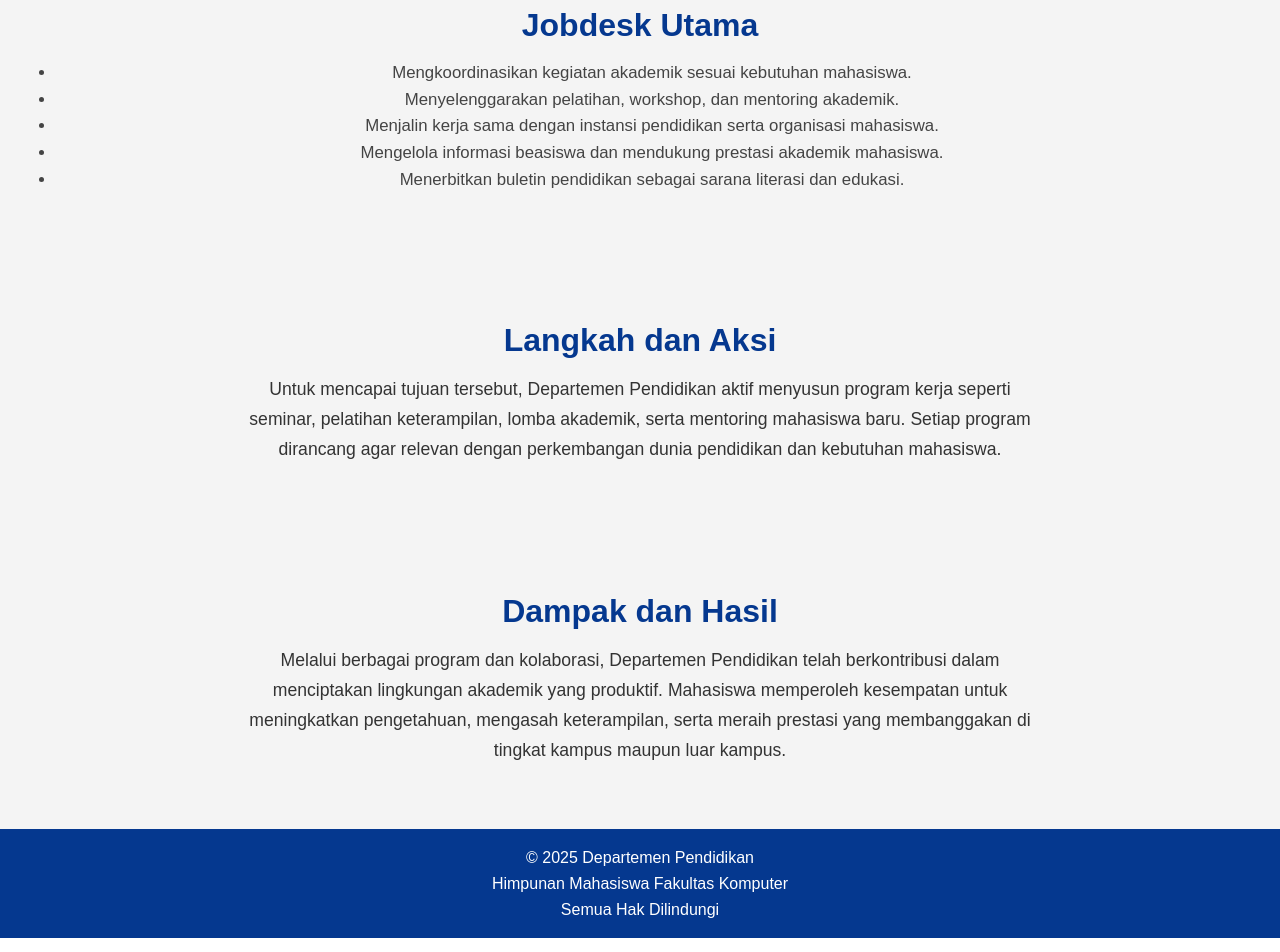
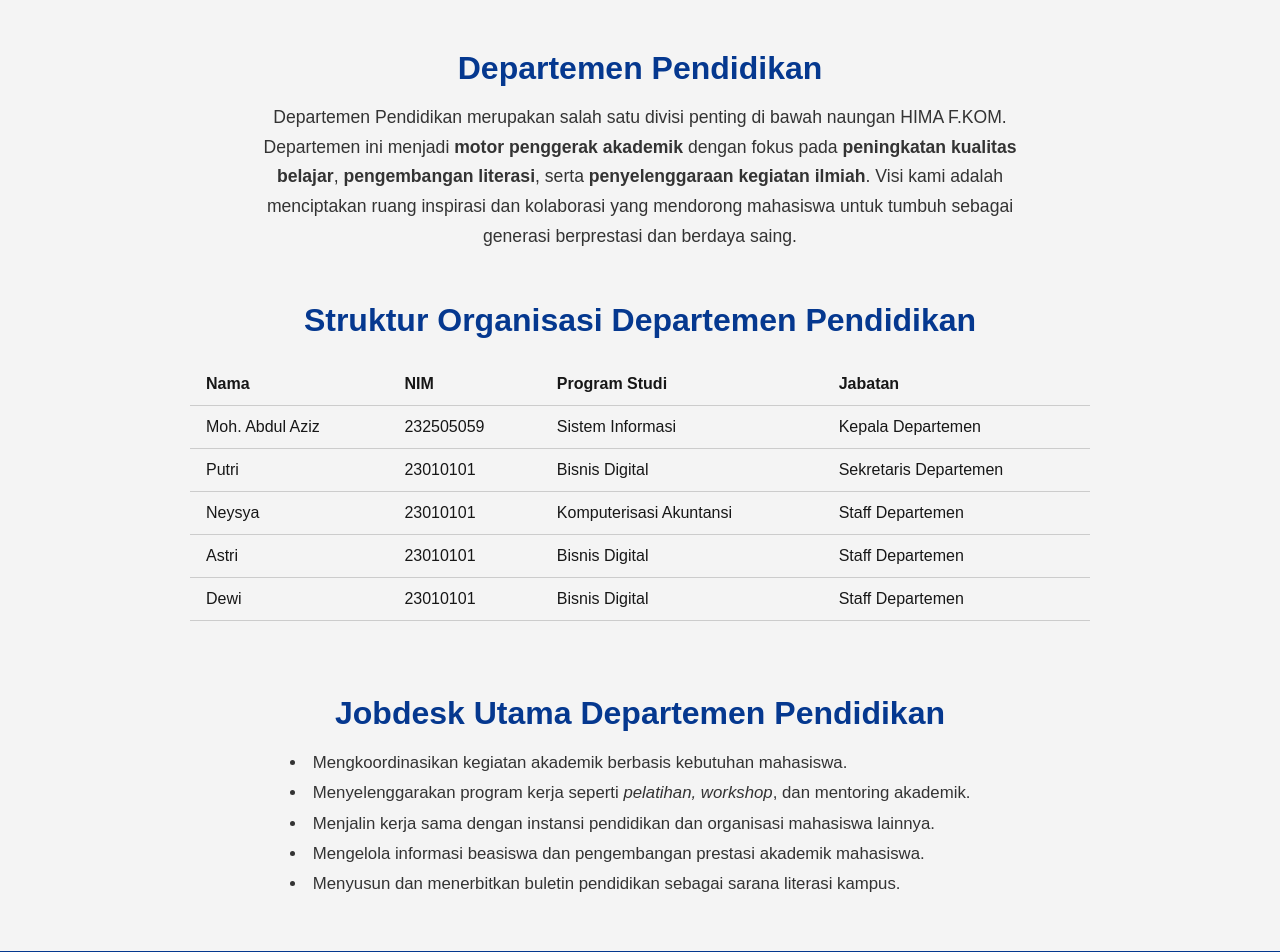
Before and after one commit to DepPend/DepPend, a Next.js app: page / in a window 1280 px wide. Shown: the part 1200-2152 px from the top of the page. Built offline with nearby package versions, Linux system fonts and the light colour scheme.

Commit message:
Update index.js

```diff
--- a/pages/index.js
+++ b/pages/index.js
@@ -6,6 +6,7 @@ export default function HomePage() {
       <Head>
         <title>Beranda | Departemen Pendidikan HIMA F.KOM</title>
       </Head>
+
 
       {/* Hero Section */}
       <section style={styles.heroSection}>
@@ -17,76 +18,125 @@ export default function HomePage() {
         </div>
       </section>
 
-      {/* Section: Tentang Departemen Pendidikan */}
+      {/* Himpunan Mahasiswa Fakultas Komputer */}
       <section style={styles.aboutSection}>
-  {/* S - Situation */}
-  <h3 style={styles.sectionTitle}>Tentang Departemen Pendidikan</h3>
+        <br></br>
+        <br></br>
+        <h2 style={styles.sectionTitle}>ARUNIKA BHAKTI</h2>
+      </section>
+
+      {/* Himpunan Mahasiswa Fakultas Komputer */}
+      <section style={styles.aboutSection}>
+        <br></br>
+        <h2 style={styles.sectionTitle}>Himpunan Mahasiswa Fakultas Komputer</h2>
         <p style={styles.sectionText}>
-    Departemen Pendidikan HIMA F.KOM hadir sebagai bagian dari Himpunan Mahasiswa
-    yang berfokus pada peningkatan mutu akademik, literasi, serta pengembangan budaya ilmiah.
-    Kami menjadi wadah untuk mahasiswa dalam berkembang secara intelektual dan profesional.
+          Himpunan Mahasiswa Fakultas Komputer (HIMA F.KOM) adalah organisasi mahasiswa
+          yang menjadi wadah pengembangan diri, penyaluran aspirasi, serta ruang kolaborasi
+          untuk seluruh mahasiswa F.KOM. HIMA berperan penting dalam membangun budaya akademik
+          yang produktif, kreatif, dan inovatif.
         </p>
       </section>
 
-{/* T - Task */}
+      {/* Departemen Pendidikan */}
       <section style={styles.aboutSection}>
-  <h3 style={styles.sectionTitle}>Jobdesk Utama</h3>
-  <ul style={styles.jobdeskList}>
-    <li>Mengkoordinasikan kegiatan akademik sesuai kebutuhan mahasiswa.</li>
-    <li>Menyelenggarakan pelatihan, workshop, dan mentoring akademik.</li>
-    <li>Menjalin kerja sama dengan instansi pendidikan serta organisasi mahasiswa.</li>
-    <li>Mengelola informasi beasiswa dan mendukung prestasi akademik mahasiswa.</li>
-    <li>Menerbitkan buletin pendidikan sebagai sarana literasi dan edukasi.</li>
-  </ul>
-</section>
-
-{/* A - Action */}
-<section style={styles.aboutSection}>
-  <h3 style={styles.sectionTitle}>Langkah dan Aksi</h3>
+        <br></br>
+        <h2 style={styles.sectionTitle}>Departemen Pendidikan</h2>
         <p style={styles.sectionText}>
-    Untuk mencapai tujuan tersebut, Departemen Pendidikan aktif menyusun program kerja
-    seperti seminar, pelatihan keterampilan, lomba akademik, serta mentoring mahasiswa baru.
-    Setiap program dirancang agar relevan dengan perkembangan dunia pendidikan dan kebutuhan mahasiswa.
+          Departemen Pendidikan merupakan salah satu divisi penting di bawah naungan HIMA F.KOM.
+          Departemen ini menjadi <strong>motor penggerak akademik</strong> dengan fokus pada
+          <strong> peningkatan kualitas belajar</strong>,
+          <strong> pengembangan literasi</strong>, serta
+          <strong> penyelenggaraan kegiatan ilmiah</strong>.
+          Visi kami adalah menciptakan ruang inspirasi dan kolaborasi yang mendorong mahasiswa
+          untuk tumbuh sebagai generasi berprestasi dan berdaya saing.
         </p>
       </section>
 
-{/* R - Result */}
+      {/* Struktur Organisasi */}
       <section style={styles.aboutSection}>
-  <h3 style={styles.sectionTitle}>Dampak dan Hasil</h3>
-  <p style={styles.sectionText}>
-    Melalui berbagai program dan kolaborasi, Departemen Pendidikan telah berkontribusi dalam menciptakan
-    lingkungan akademik yang produktif. Mahasiswa memperoleh kesempatan untuk meningkatkan pengetahuan,
-    mengasah keterampilan, serta meraih prestasi yang membanggakan di tingkat kampus maupun luar kampus.
-  </p>
+        <br></br>
+        <h2 style={styles.sectionTitle}>Struktur Organisasi Departemen Pendidikan</h2>
+        <table style={styles.orgTable}>
+          <thead>
+            <tr>
+              <th style={styles.orgTableThTd}>Nama</th>
+              <th style={styles.orgTableThTd}>NIM</th>
+              <th style={styles.orgTableThTd}>Program Studi</th>
+              <th style={styles.orgTableThTd}>Jabatan</th>
+            </tr>
+          </thead>
+          <tbody>
+            <tr>
+              <td style={styles.orgTableThTd}>Moh. Abdul Aziz</td>
+              <td style={styles.orgTableThTd}>232505059</td>
+              <td style={styles.orgTableThTd}>Sistem Informasi</td>
+              <td style={styles.orgTableThTd}>Kepala Departemen</td>
+            </tr>
+            <tr>
+              <td style={styles.orgTableThTd}>Putri</td>
+              <td style={styles.orgTableThTd}>23010101</td>
+              <td style={styles.orgTableThTd}>Bisnis Digital</td>
+              <td style={styles.orgTableThTd}>Sekretaris Departemen</td>
+            </tr>
+            <tr>
+              <td style={styles.orgTableThTd}>Neysya</td>
+              <td style={styles.orgTableThTd}>23010101</td>
+              <td style={styles.orgTableThTd}>Komputerisasi Akuntansi</td>
+              <td style={styles.orgTableThTd}>Staff Departemen</td>
+            </tr>
+            <tr>
+              <td style={styles.orgTableThTd}>Astri </td>
+              <td style={styles.orgTableThTd}>23010101</td>
+              <td style={styles.orgTableThTd}>Bisnis Digital</td>
+              <td style={styles.orgTableThTd}>Staff  Departemen</td>
+            </tr>
+            <tr>
+              <td style={styles.orgTableThTd}>Dewi</td>
+              <td style={styles.orgTableThTd}>23010101</td>
+              <td style={styles.orgTableThTd}>Bisnis Digital</td>
+              <td style={styles.orgTableThTd}>Staff  Departemen</td>
+            </tr>
+          </tbody>
+        </table>
       </section>
 
+      {/* Jobdesk Departemen Pendidikan */}
+      <section style={styles.aboutSection}>
+        <br></br>
+        <h2 style={styles.sectionTitle}>Jobdesk Utama Departemen Pendidikan</h2>
+        <ul style={styles.jobdeskList}>
+          <li>Mengkoordinasikan kegiatan akademik berbasis kebutuhan mahasiswa.</li>
+          <li>Menyelenggarakan program kerja seperti <em>pelatihan, workshop</em>, dan mentoring akademik.</li>
+          <li>Menjalin kerja sama dengan instansi pendidikan dan organisasi mahasiswa lainnya.</li>
+          <li>Mengelola informasi beasiswa dan pengembangan prestasi akademik mahasiswa.</li>
+          <li>Menyusun dan menerbitkan buletin pendidikan sebagai sarana literasi kampus.</li>
+        </ul>
+        <br></br>
+        <br></br>
+      </section>
     </>
   );
 }
 
-// Dummy data program
-const programData = [
-  {
-    title: 'Mentoring Akademik',
-    desc: 'Bimbingan belajar untuk mahasiswa baru dan tingkat lanjut.',
-    image: '/proker1.jpg',
+const styles = {
+    orgTable: {
+    width: '100%',
+    maxWidth: '900px',
+    margin: '1.5rem auto',
+    borderCollapse: 'collapse',
+    textAlign: 'left',
+    fontSize: '1rem',
   },
-  {
-    title: 'Pelatihan & Workshop',
-    desc: 'Meningkatkan skill akademik dan profesional mahasiswa.',
-    image: '/proker2.jpg',
+  // bisa kasih style tambahan untuk th & td
+  orgTableThTd: {
+    padding: '12px 16px',
+    borderBottom: '1px solid #ccc', // hanya garis bawah
   },
-  {
-    title: 'Buletin Pendidikan',
-    desc: 'Publikasi berkala tentang isu pendidikan dan prestasi kampus.',
-    image: '/proker3.jpg',
-  },
-];
 
-const styles = {
+
   heroSection: {
     minHeight: '100vh',
-    backgroundImage: 'url("../hima4.JPG")',
+    backgroundImage: 'url("/hima4.jpg")',
     backgroundSize: 'cover',
     backgroundPosition: 'center',
     backgroundRepeat: 'no-repeat',
@@ -113,7 +163,7 @@ const styles = {
     lineHeight: '1.6',
   },
   aboutSection: {
-    padding: '4rem 2rem',
+    padding: '1rem 2rem',
     backgroundColor: '#f4f4f4',
     textAlign: 'center',
   },
@@ -130,65 +180,15 @@ const styles = {
     lineHeight: '1.7',
     color: '#333',
   },
-  programSection: {
-    padding: '4rem 2rem',
-    backgroundColor: '#fff',
-    textAlign: 'center',
+  jobdeskList: {
+    listStyleType: 'disc',
+    listStylePosition: 'inside',
+    textAlign: 'left',
+    maxWidth: '700px',
+    margin: '0 auto',
+    padding: 0,
+    lineHeight: '1.8',
+    color: '#333',
+    fontSize: '1.05rem',
   },
-  programGrid: {
-    display: 'flex',
-    flexWrap: 'wrap',
-    justifyContent: 'center',
-    gap: '2rem',
-    marginTop: '2rem',
-  },
-  card: {
-    backgroundColor: '#fdfdfd',
-    borderRadius: '10px',
-    boxShadow: '0 4px 12px rgba(0,0,0,0.1)',
-    maxWidth: '300px',
-    padding: '1.5rem',
-    textAlign: 'left',
-    transition: 'transform 0.2s ease',
-  },
-  cardImage: {
-    width: '100%',
-    height: '180px',
-    objectFit: 'cover',
-    borderRadius: '8px',
-    marginBottom: '1rem',
-  },
-  cardTitle: {
-    fontSize: '1.3rem',
-    fontWeight: 'bold',
-    color: '#05388f',
-    marginBottom: '0.5rem',
-  },
-  cardText: {
-    fontSize: '1rem',
-    color: '#555',
-    lineHeight: '1.5',
-  },
-
-  aboutContent: {
-  display: 'flex',
-  flexDirection: 'column',
-  gap: '1.5rem',
-  maxWidth: '900px',
-  margin: '0 auto',
-  textAlign: 'left',
-},
-aboutText: {
-  fontSize: '1.1rem',
-  lineHeight: '1.7',
-  color: '#333',
-},
-jobdeskList: {
-  marginTop: '1rem',
-  paddingLeft: '1.5rem',
-  fontSize: '1.05rem',
-  lineHeight: '1.6',
-  color: '#444',
-},
-
 };
```
Lines whose indentation alone changed are shown as unchanged.
